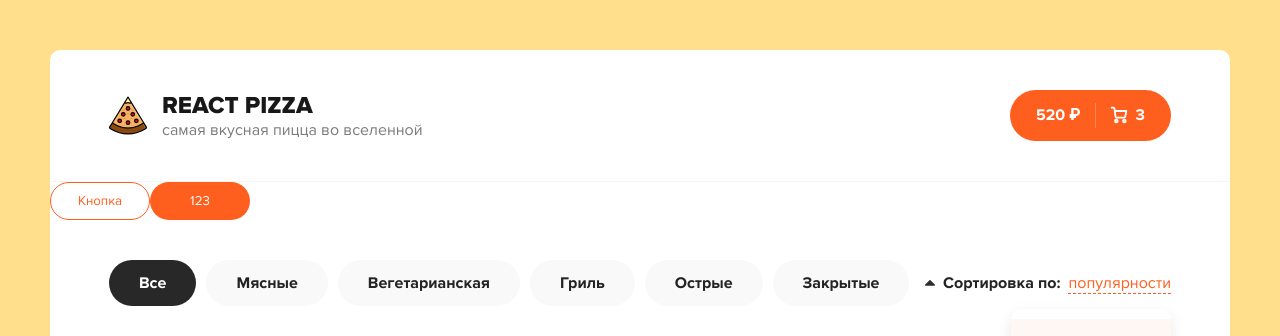
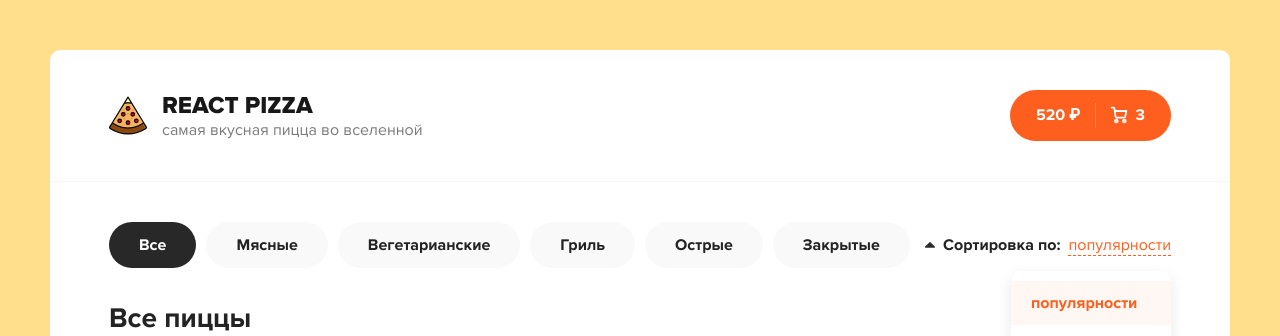
Before and after one commit to VKozhura/pizza-shop-react, a React (Create React App) app: page / in a window 1280 px wide. Shown: the top 336 px of the page. Built offline with nearby package versions, Linux system fonts and the light colour scheme.

Commit message:
добавлен компонент Каьегории (пиццы)

```diff
--- a/src/App.js
+++ b/src/App.js
@@ -1,27 +1,17 @@
 import React from "react";
-import Button from "./components/Button";
+
+import Categories from "./components/Categories";
 import Header from "./components/Header";
 
 function App() {
 	return (
 		<div className="wrapper">
 			<Header />
-			<Button outline>Кнопка</Button>
-			<Button>123</Button>
 
 			<div className="content">
 				<div className="container">
 					<div className="content__top">
-						<div className="categories">
-							<ul>
-								<li className="active">Все</li>
-								<li>Мясные</li>
-								<li>Вегетарианская</li>
-								<li>Гриль</li>
-								<li>Острые</li>
-								<li>Закрытые</li>
-							</ul>
-						</div>
+						<Categories items={["Мясные", "Вегетарианские", "Гриль", "Острые", "Закрытые"]} />
 						<div className="sort">
 							<div className="sort__label">
 								<svg
--- a/src/components/Button.jsx
+++ b/src/components/Button.jsx
@@ -1,14 +1,14 @@
 import React from "react";
 import classNames from "classnames";
 
-const Button = (props) => {
+const Button = ({ className, children, outline }) => {
 	return (
 		<button
-			className={classNames("button", {
-				"button--outline": props.outline,
+			className={classNames("button", className, {
+				"button--outline": outline,
 			})}
 		>
-			{props.children}
+			{children}
 		</button>
 	);
 };
--- /dev/null
+++ b/src/components/Categories.jsx
@@ -0,0 +1,63 @@
+import React from "react";
+
+// class Categories extends React.Component {
+// 	state = {
+// 		activeItem: 3,
+// 	};
+
+// 	onSelectItem = (index) => {
+// 		this.setState({
+// 			activeItem: index,
+// 		});
+// 	};
+
+// 	render() {
+// 		const { items } = this.props;
+// 		return (
+// 			<div className="categories">
+// 				<ul>
+// 					<li>Все</li>
+// 					{items.map((name, index) => (
+// 						<li
+// 							className={this.state.activeItem === index ? "active" : ""}
+// 							onClick={() => this.onSelectItem(index)}
+// 							key={`${name}_${index}`}
+// 						>
+// 							{name}
+// 						</li>
+// 					))}
+// 				</ul>
+// 			</div>
+// 		);
+// 	}
+// }
+
+const Categories = ({ items }) => {
+	const [activeItem, setActiveItem] = React.useState(null);
+
+	const onSelectItem = (index) => {
+		setActiveItem(index);
+	};
+
+	return (
+		<div className="categories">
+			<ul>
+				<li className={activeItem === null && "active"} onClick={() => onSelectItem(null)}>
+					Все
+				</li>
+				{items &&
+					items.map((name, index) => (
+						<li
+							className={activeItem === index && "active"}
+							onClick={() => onSelectItem(index)}
+							key={`${name}_${index}`}
+						>
+							{name}
+						</li>
+					))}
+			</ul>
+		</div>
+	);
+};
+
+export default Categories;
--- a/src/components/Header.jsx
+++ b/src/components/Header.jsx
@@ -1,5 +1,6 @@
 import React from "react";
 import logoSvg from "../assets/img/pizza-logo.svg";
+import Button from "./Button";
 
 const Header = () => {
 	return (
@@ -13,7 +14,7 @@ const Header = () => {
 					</div>
 				</div>
 				<div className="header__cart">
-					<a href="/cart.html" className="button button--cart">
+					<Button className="button--cart">
 						<span>520 ₽</span>
 						<div className="button__delimiter"></div>
 						<svg
@@ -46,7 +47,9 @@ const Header = () => {
 							/>
 						</svg>
 						<span>3</span>
-					</a>
+					</Button>
+
+					<a href="/cart.html"></a>
 				</div>
 			</div>
 		</div>
```
